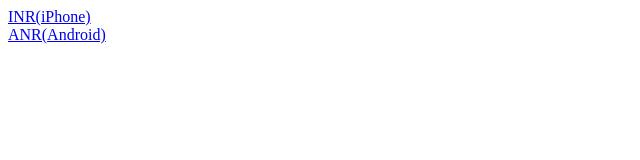
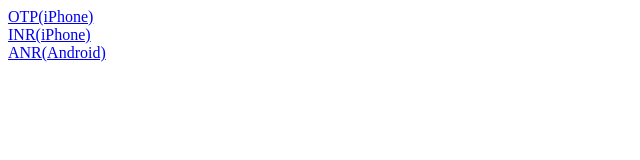
Before and after one commit to jung461/jung461.github.io, a plain HTML site: page index.html in a window 1280 px wide. Shown: the whole page, without its empty margins (0-640 px from the left). Drawn offline with Linux system fonts and the light colour scheme.

Commit message:
Update index.html

```diff
--- a/index.html
+++ b/index.html
@@ -3,6 +3,7 @@
     <head>
     </head>
     <body>
+        <a href ="itms-services://?action=download-manifest&url=https://jung461.github.io/t1.plist"> OTP(iPhone)</a><br>
         <a href ="itms-services://?action=download-manifest&url=https://jung461.github.io/t2.plist"> INR(iPhone)</a><br>
         <a href ="https://jung461.github.io/Newsroom-2.5.4-20220405.apk"> ANR(Android)</a>
 
```
